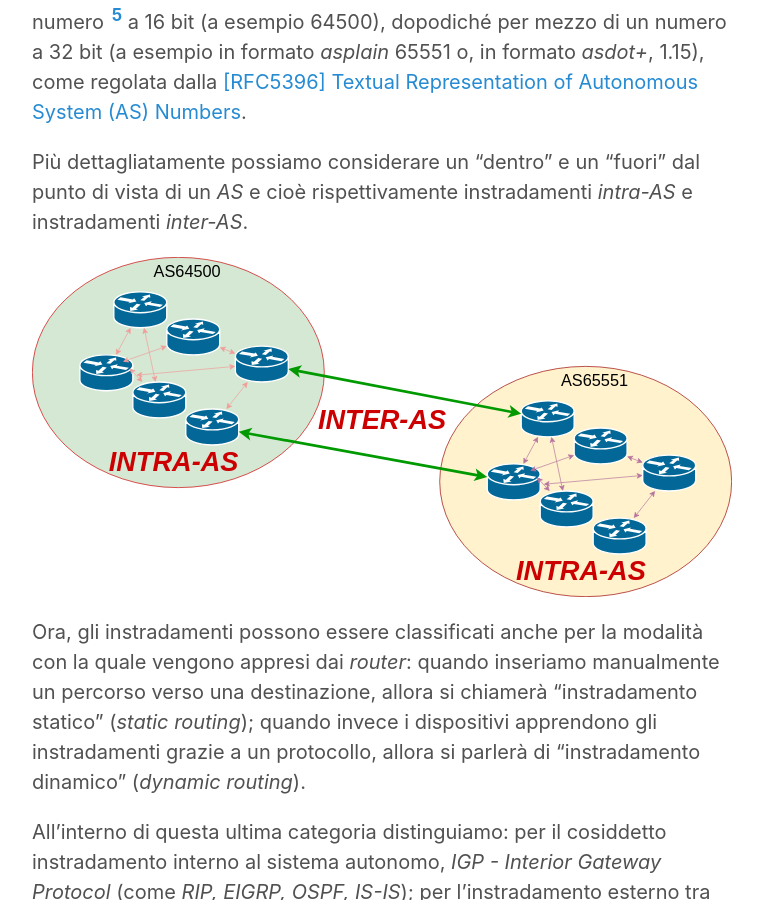
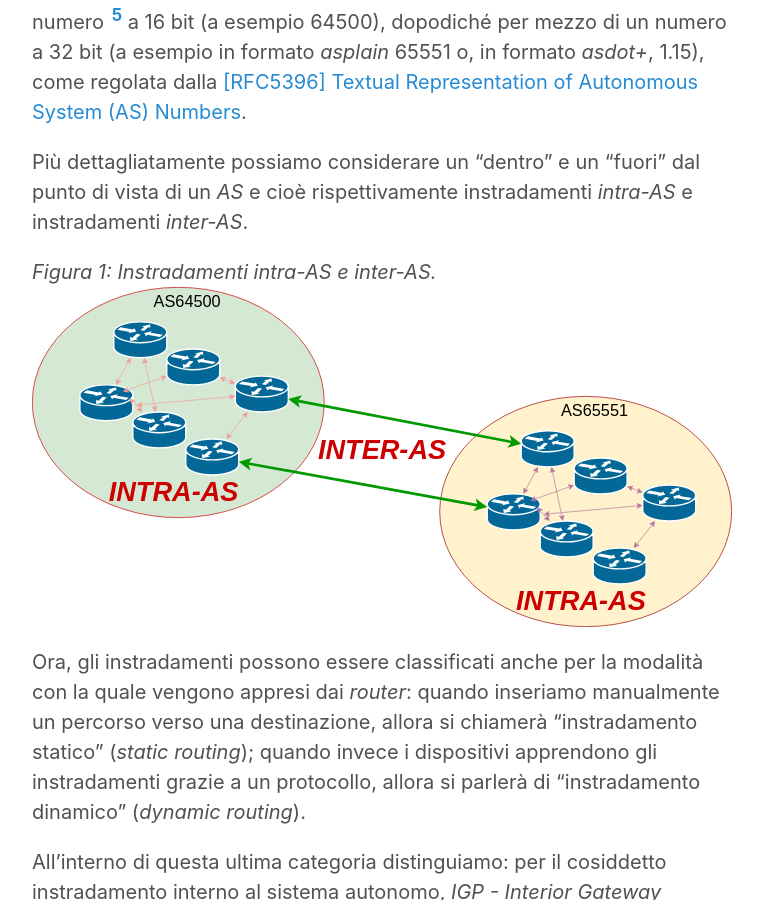
Before and after one commit to Peering101/peering101-it.github.io, a Jekyll site: the page built from _topics/bgp.md, in a window 1280 px wide and 900 px high, scrolled down 4735 px. Shown: the whole window, without its empty margins (258-1021 px from the left). Built offline with Jekyll 4.4.1, drawn with Linux system fonts in a browser that asks for light colours.

Commit message:
Update bgp.md

```diff
--- a/_topics/bgp.md
+++ b/_topics/bgp.md
@@ -87,6 +87,7 @@ Fino al 2007 la rappresentazione di un *AS* avveniva per mezzo di un numero [^5]
 
 Più dettagliatamente possiamo considerare un "dentro" e un "fuori" dal punto di vista di un *AS* e cioè rispettivamente instradamenti *intra-AS* e instradamenti *inter-AS*.
 
+*Figura 1: Instradamenti intra-AS e inter-AS.*
 ![*Figura 1*](../../media/BGP_intra-inter.svg "Instradamenti intra-AS e inter-AS.")
 
 Ora, gli instradamenti possono essere classificati anche per la modalità con la quale vengono appresi dai *router*: quando inseriamo manualmente un percorso verso una destinazione, allora si chiamerà "instradamento statico" (*static routing*); quando invece i dispositivi apprendono gli instradamenti grazie a un protocollo, allora si parlerà di "instradamento dinamico" (*dynamic routing*).
```
